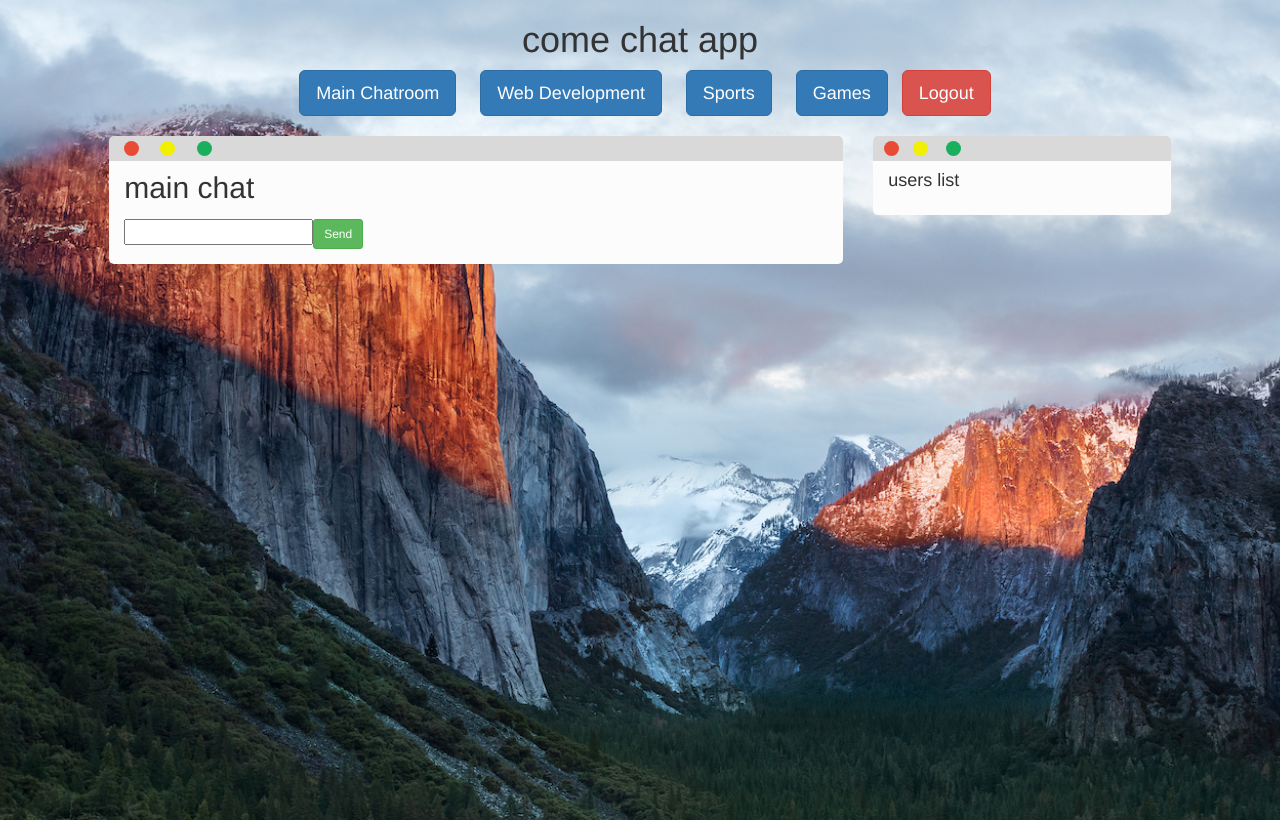
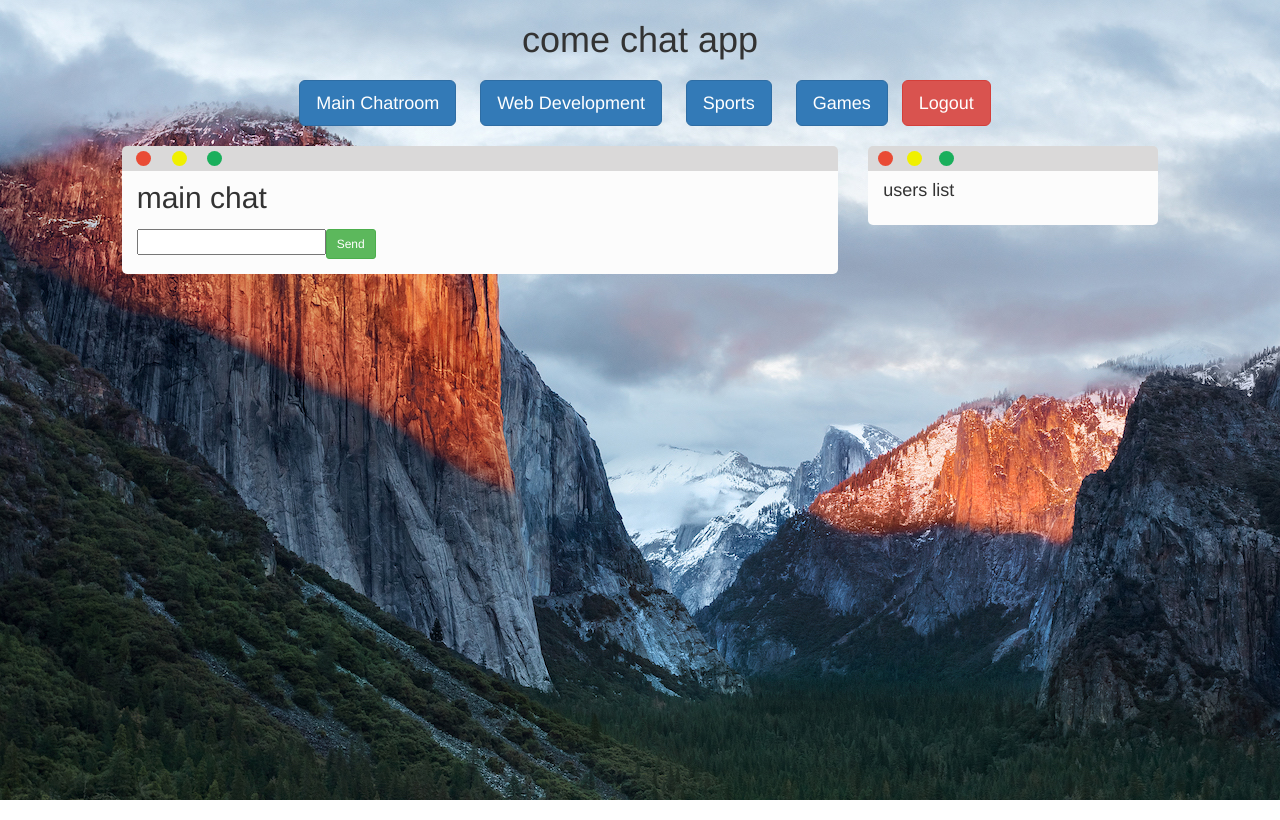
Before and after one commit to aaronmarkle/chat, a website: page chat.html in a window 1280 px wide. Drawn offline with nearby package versions, Linux system fonts and the light colour scheme; no server answers.

Commit message:
fixed padding/margin issue

```diff
--- a/chat.html
+++ b/chat.html
@@ -6,7 +6,7 @@
   <link rel="stylesheet" href="default.css">
 </head>
 <body>
-  <p class="h1 text-center">come chat app</p>
+  <p id="page-title" class="h1 text-center">come chat app</p>
   <ul id="rooms" class="text-center">
     <li><button id="main-link" class="btn btn-primary btn-lg">Main Chatroom</button></li>
     <li><button id="dev-link" class="btn btn-primary btn-lg">Web Development</button></li>
@@ -15,7 +15,6 @@
     <a href="/logout"><button id="logout" class="btn btn-danger btn-lg">Logout</button></a>
   </ul>
   <div id="main">
-    <div class="row">
     <div class="col-xs-10 col-xs-offset-1 col-sm-7 col-sm-offset-1">
       <div id="bar">
         <div id="red"></div>
@@ -43,7 +42,6 @@
           <ul id="users-list"></ul>
       </div>
     </div>
-    </div>
   </div>
   <script src="/socket.io/socket.io.js"></script>
   <script src="default.js"></script>
--- a/default.css
+++ b/default.css
@@ -28,6 +28,11 @@ body {
   padding: 0;
   margin: 0;
   list-style-type: none;
+}
+
+#page-title {
+  margin-top: 0;
+  padding: 20px 10px 10px 10px;
 }
 
 #title {
@@ -138,7 +143,7 @@ body {
   min-width: 350px;
   border-bottom-left-radius: 5px;
   border-bottom-right-radius: 5px;
-  margin-bottom: 50px;
+  margin-bottom: 20px;
   padding: 0 15px 15px 15px;
 }
 
@@ -146,6 +151,6 @@ body {
   background-color: #fcfcfc;
   border-bottom-left-radius: 5px;
   border-bottom-right-radius: 5px;
-  margin-bottom: 50px;
+  margin-bottom: 20px;
   padding: 0 15px 15px 15px;
 }
```
